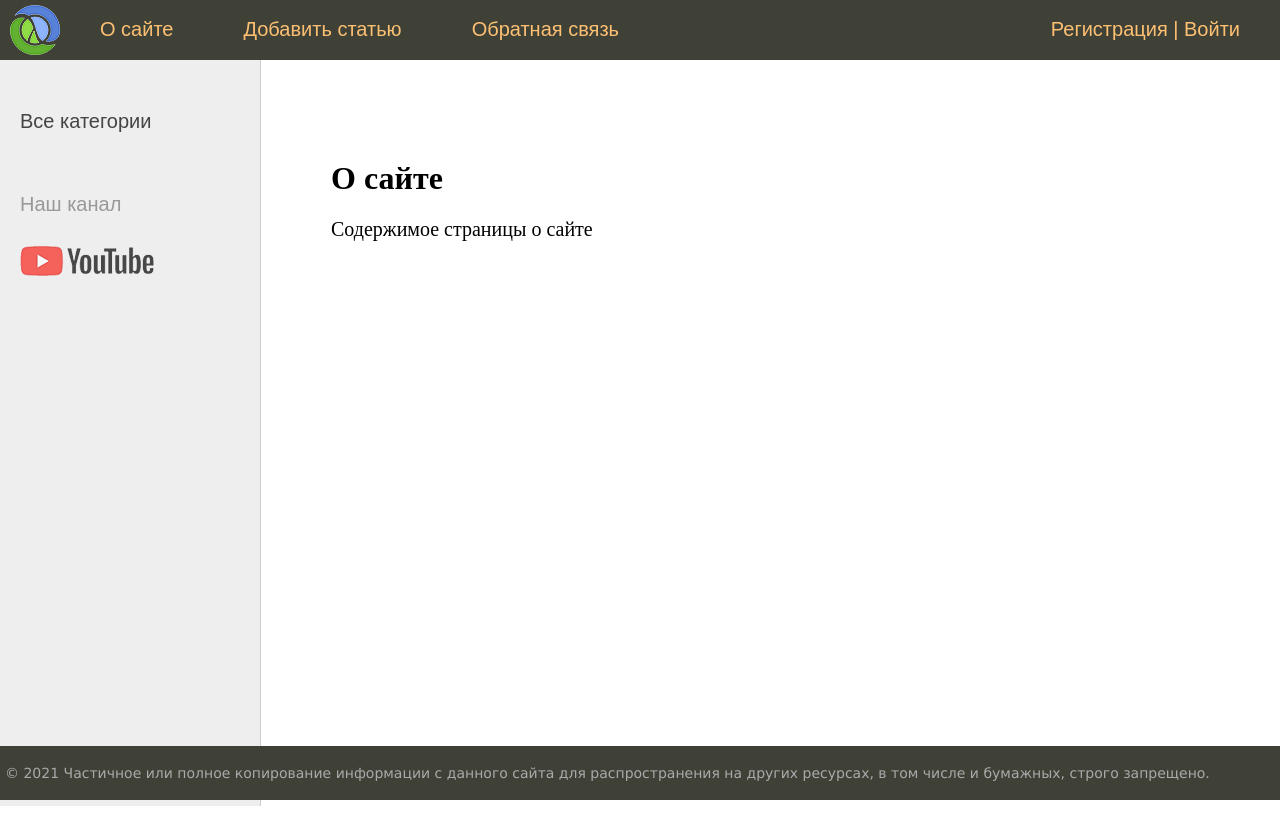
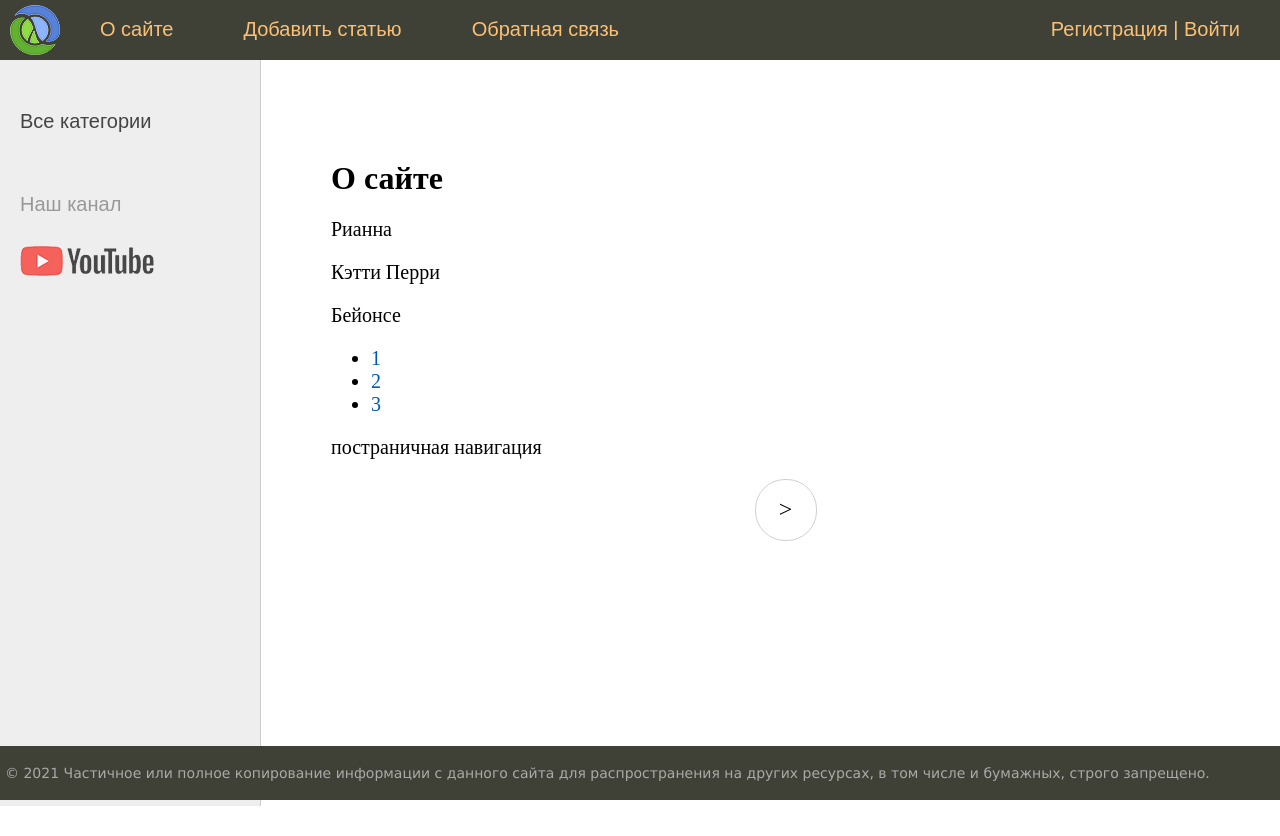
Before and after one commit to ilnar1995/django-course, a Django app: page /about/ in a window 1280 px wide. Run offline with Django 3.2, Linux system fonts and the light colour scheme; data comes from the database, SQL or seed files in the repository; both versions use the stored data as it was after the commit.

Commit message:
pagination

```diff
--- a/coolsite/women/models.py
+++ b/coolsite/women/models.py
@@ -21,7 +21,7 @@
     class Meta:
         verbose_name = "Известные женщины"                          # чтобы на админ панели названия были как мы хотим
         verbose_name_plural = "Известные женщины"                   # чтобы на админ панели названия были как мы хотим
-        ordering = ['-time_create', 'title']                        # для сортировки(сначала по полю 'time_create' если одинаково то по 'title')
+        ordering = ['-time_create', 'title']                        # для сортировки(сначала по полю 'time_create' если одинаково то по 'title') (если не назначен при пагинации будут предупреждения)
 
 class Category(models.Model):
     name = models.CharField(max_length=100, db_index=True, verbose_name='Имя кат.')   # verbose_name исп-ся для измнения поля в шапке админ панели
--- a/coolsite/women/static/women/css/styles.css
+++ b/coolsite/women/static/women/css/styles.css
@@ -44,7 +44,7 @@
 div.article-panel {
     background: #eee;
     padding: 5px 10px 5px 10px;
-    box-sizing border-box;
+    box-sizing: border-box;
     overflow: hidden;
     color: #555;
 }
@@ -390,3 +390,41 @@
     min-width: 200px;
     font-size: 16px;
 }
+
+.list-pages {
+	text-align: center;
+	margin: 0 0 20px 0;
+}
+.list-pages ul {
+	margin: 20px 0 0 0;
+	padding: 0;
+	list-style: none;
+}
+.list-pages ul li {
+	display: inline-block;
+	margin: 0 20px 0 0;
+}
+.list-pages a {
+	color: #000;
+	font-size: 24px;
+	text-decoration: none;
+}
+.list-pages .page-num, .page-num-selected {
+	display: inline-block;
+	width: 60px;
+	height: 44px;
+	padding: 16px 0 0 0;
+	border: 1px solid #d0d0d0;
+	border-radius: 30px;
+}
+.list-pages .page-num:hover {
+	box-shadow: 3px 3px 1px #d0d0d0;
+}
+.list-pages .page-num-selected {
+	border: none;
+	color: #000;
+	font-size: 20px;
+}
+.list-pages .page-num-selected:hover {
+	box-shadow: none;
+}
--- a/coolsite/women/templates/women/about.html
+++ b/coolsite/women/templates/women/about.html
@@ -2,5 +2,19 @@
 
 {% block content %}
 <h1>{{title}}</h1>
-<p>Содержимое страницы о сайте
+{% for contact in page_obj %}
+<p>{{ contact.title }}</p>
+{% endfor %}
+
+<nav>
+    <ul>
+        {% for p in page_obj.paginator.page_range %}
+        <li>
+            <a href="?page={{ p }}">{{ p }}</a>
+        </li>
+        {% endfor %}
+    </ul>
+</nav>
+
+<p>постраничная навигация</p>
 {% endblock %}
--- a/coolsite/women/templates/women/base.html
+++ b/coolsite/women/templates/women/base.html
@@ -71,8 +71,37 @@
 	<div class="content-text">
 {% block content %}
 {% endblock %}
+{% if page_obj.has_other_pages %}
+<nav class="list-pages">
+    <ul>
+{% if page_obj.has_previous %}
+<li class="page-num">
+	<a href="?page={{ page_obj.previous_page_number }}">&lt;</a>
+</li>
+{% endif %}
+
+        {% for p in paginator.page_range %}
+		{% if page_obj.number == p %}
+        <li class="page-num page-num-selected">{{ p }}</li>
+		{% elif p >= page_obj.number|add:-2 and p <= page_obj.number|add:2  %}
+        <li class="page-num">
+            <a href="?page={{ p }}">{{ p }}</a>
+        </li>
+		{% endif %}
+        {% endfor %}
+
+{% if page_obj.has_next %}
+<li class="page-num">
+	<a href="?page={{ page_obj.next_page_number }}">&gt;</a>
+</li>
+{% endif %}
+
+    </ul>
+</nav>
+{% endif %}
 	</div>
 <!-- Конец блока контента -->
+
 
 </td></tr></table>
 </td></tr>
--- a/coolsite/women/utils.py
+++ b/coolsite/women/utils.py
@@ -13,6 +13,7 @@
 ]
 
 class DataMixin:
+    paginate_by = 3
     def get_user_context(self, **kwargs):                       #функция для формирования и динамического и статического контекста
         context = kwargs
         cats = Category.objects.annotate(Count('women'))        #получаем категории и добавляем атрибут с колич-ом постов связанных с этой рубрикой
--- a/coolsite/women/views.py
+++ b/coolsite/women/views.py
@@ -11,7 +11,7 @@
 from django.contrib.auth import logout, login
 from sympy import content
 import women
-
+from django.core.paginator import Paginator
 from women.forms import *
 
 from .models import *
@@ -35,7 +35,11 @@
 
 
 def about(request):
-    return render(request, 'women/about.html', {'menu': menu, 'title': 'О сайте'})
+    contact_list = Women.objects.all()
+    paginator = Paginator(contact_list, 3)
+    page_number = request.GET.get('page')
+    page_obj = paginator.get_page(page_number)
+    return render(request, 'women/about.html', {'page_obj': page_obj, 'menu': menu, 'title': 'О сайте'})
 
 class AddPage(LoginRequiredMixin, DataMixin, CreateView):       #LoginRequiredMixin класс для проверки авторизации пользователя
     form_class = AddPostForm
```
Also changed, not shown: coolsite/db.sqlite3.
